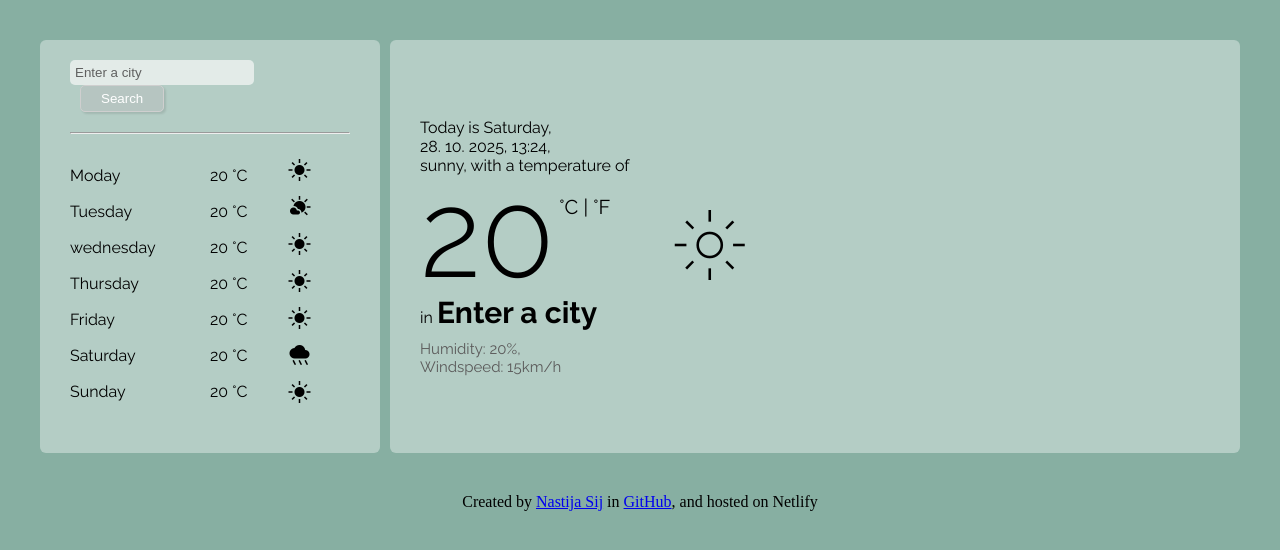
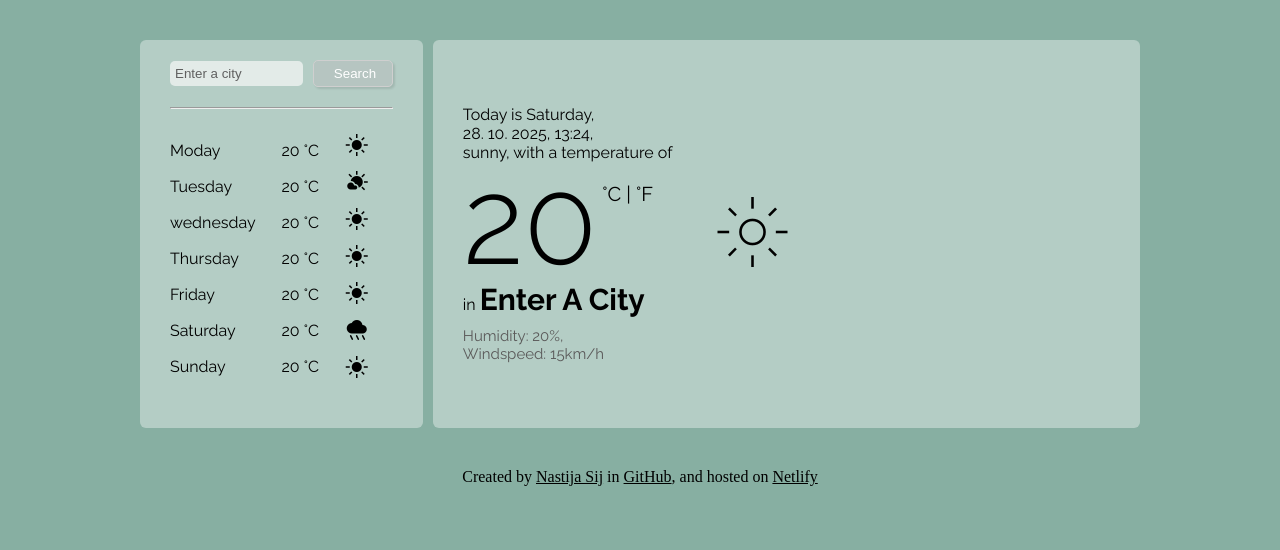
Before and after one commit to Nastija-Sij/weatherapp, a plain HTML site: page index.html in a window 1280 px wide. Both pictures are taken after a click on the input "Search". Drawn offline with nearby package versions, Linux system fonts and the light colour scheme; no server answers.

Commit message:
Updated CSS and JS
Search bar fine tuning when changing the size of the search bar; adding Netlify link; JS adding misspelling corrections

```diff
--- a/index.html
+++ b/index.html
@@ -22,7 +22,7 @@
     <div class="container" id="container">
       <div class="left-bar" id="left-bar">
         <div class="searching-tool" id="searching-tool">
-          <form id="search-form">
+          <form class="search-form" id="search-form">
             <input type="text" value="Enter a city" id="search-input" />
             <input type="submit" value="Search" name="" id="button" />
           </form>
@@ -110,7 +110,12 @@
       in
       <a href="https://github.com/Nastija-Sij/weatherapp" target="_blank"
         >GitHub</a
-      >, and hosted on Netlify
+      >, and hosted on
+      <a
+        href="https://app.netlify.com/sites/weatherapp-sij/overview"
+        target="_blank"
+        >Netlify</a
+      >
     </footer>
     <script src="src/script.js"></script>
   </body>
--- a/src/script.js
+++ b/src/script.js
@@ -2,13 +2,25 @@ function search(event) {
   event.preventDefault();
   let searchInputElement = document.querySelector("#search-input");
   let cityElement = document.querySelector("#current-city");
-  cityElement.innerHTML = searchInputElement.value;
+
+  // Capitalize first letter, make the rest lowercase:
+  let formattedCity = searchInputElement.value
+    .trim()
+    .toLowerCase()
+    .replace(/\b\w/g, (char) => char.toUpperCase()); // Capitalizes first letter of each word
+
+  cityElement.innerHTML = formattedCity;
 
   let apiKey = "o1cfacc0a9aa5038bce80c403dc4abt1";
   let apiUrl = `https://api.shecodes.io/weather/v1/current?query=${searchInputElement.value}&key=${apiKey}&units=metric`;
 
-  axios.get(apiUrl).then(displayTemperature);
-} //* This way, when you search for a city, the API will actually be called.
+  axios
+    .get(apiUrl)
+    .then(displayTemperature)
+    .catch(() => {
+      alert("City not found. Please check the spelling!");
+    });
+}
 
 function formatDate(date) {
   let minutes = date.getMinutes();
@@ -54,7 +66,7 @@ function displayTemperature(response) {
   temperatureElement.innerHTML = `${temperature}`;
   headingElement.innerHTML = `${city}`;
   descriptionElement.innerHTML = `${description} with a temperature of`;
-  physicsElement.innerHTML = `Humidity: ${humidity}% <br /> Wind: ${wind} km/h`;
+  physicsElement.innerHTML = `Humidity: <strong>${humidity}%</strong> <br /> Wind: <strong>${wind} km/h </strong>`;
   iconElement.innerHTML = `<img src="${iconUrl}" alt="${description}" width="90px"/>`;
   dateElement.innerHTML = formatDate(new Date());
 }
--- a/styles.css
+++ b/styles.css
@@ -6,7 +6,7 @@ body {
   grid-template-columns: 2fr 5fr;
   grid-gap: 10px;
   width: 100%;
-  max-width: 1200px;
+  max-width: 1000px;
   margin: 40px auto;
   min-height: 300px;
 
@@ -18,6 +18,14 @@ body {
   padding: 20px 30px;
   min-width: 200px;
 }
+.search-form {
+  display: flex;
+  flex-wrap: nowrap; /*keeps input and button on the same line*/
+
+  align-items: center; /*centers the input and button vertically*/
+  justify-content: center; /*centers the input and button horizontally*/
+  width: 100%;
+}
 #search-input {
   border-radius: 5px;
   border: none;
@@ -26,16 +34,20 @@ body {
   padding-bottom: 5px;
   padding-left: 5px;
   color: rgb(96, 96, 96);
+  flex: 1; /*makes the input field responsive to changes of the window size*/
+  min-width: 120px; /*prevents the input field from overflowing the container*/
 }
 #button {
   border-radius: 5px;
   border: 1px solid rgb(207, 207, 207);
   background-color: rgba(185, 192, 190, 0.618);
   color: white;
+  max-width: 80px;
   padding: 5px 20px;
   margin-left: 10px;
   box-shadow: 2px 2px 2px rgba(38, 38, 38, 0.121);
   transition: background-color 0.3s;
+  white-space: nowrap; /*prevents the button from breaking into two lines*/
 }
 #button:hover {
   background-color: rgb(135, 175, 162);
@@ -109,3 +121,6 @@ footer {
   text-align: center;
   margin-top: 30px;
 }
+a {
+  color: black;
+}
```
